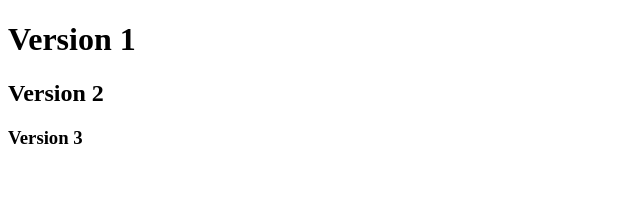
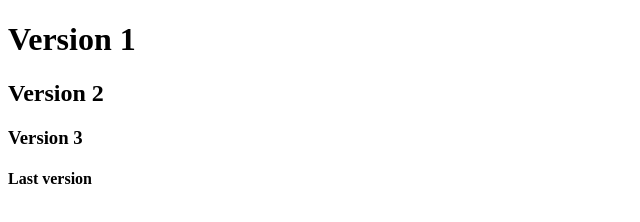
Before and after one commit to Ofiktana/GITTUTORIAL-290822, a plain HTML site: page index.html in a window 1280 px wide. Shown: the whole page, without its empty margins (0-640 px from the left). Drawn offline with Linux system fonts and the light colour scheme.

Commit message:
last commit

```diff
--- a/index.html
+++ b/index.html
@@ -10,5 +10,6 @@
     <h1>Version 1</h1>
     <h2>Version 2</h2>
     <h3>Version 3</h3>
+    <h4>Last version</h4>
 </body>
 </html>
```
